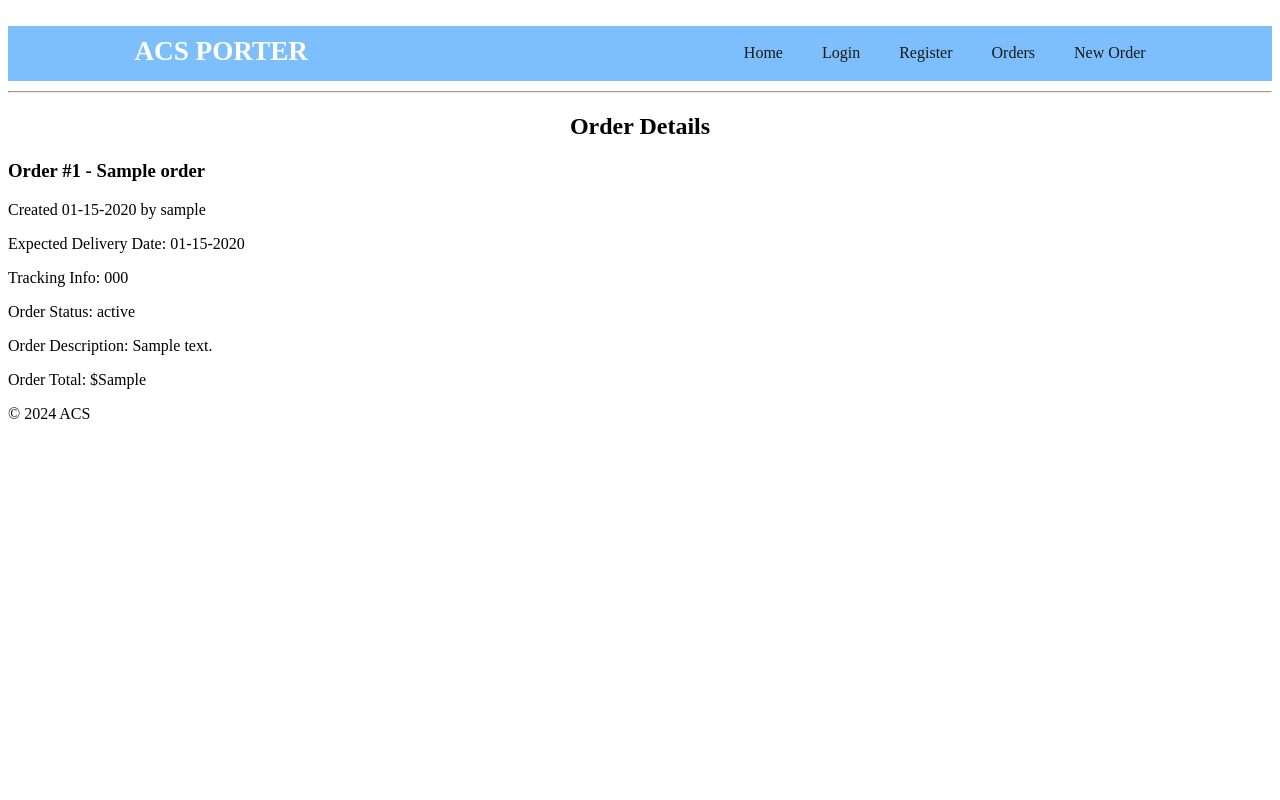
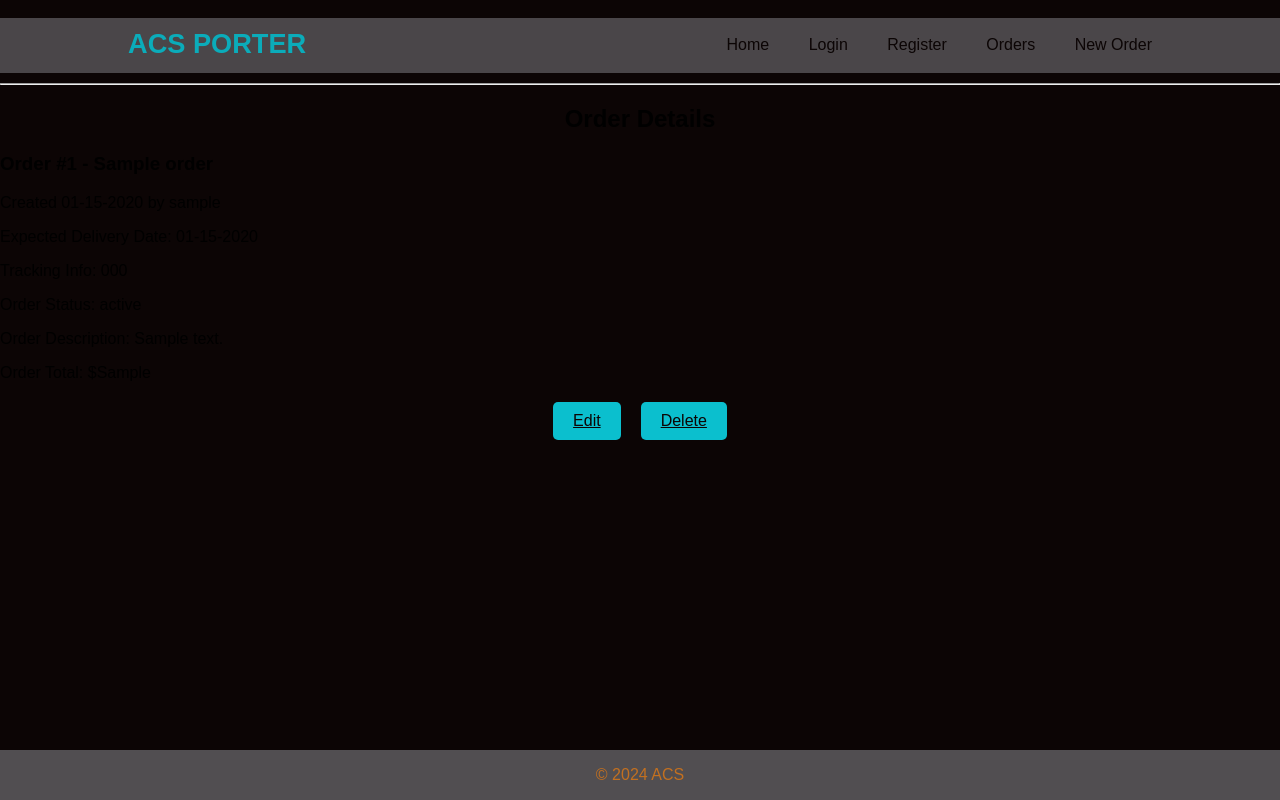
Before and after one commit to thedisquisitive/porter, a Flask app: page /orders/1/ in a window 1280 px wide. Run offline with Flask 3, Linux system fonts and the light colour scheme; a user stored in the database is signed in; tables that the repository leaves empty hold one stand-in row (values such as "Sample post").

Commit message:
Gross CSS

```diff
--- a/app/routes.py
+++ b/app/routes.py
@@ -120,3 +120,15 @@ def edit_order(order_id):
         flash('Order edited!')
         return redirect(url_for('order', order_id=order_id))
     return render_template('edit_order.html', title='Edit Order', form=form, order=order)
+
+@app.route('/orders/<int:order_id>/delete/', methods=['GET', 'POST'])
+@app.route('/delete/<int:order_id>/', methods=['GET', 'POST'])
+@login_required
+def delete_order(order_id):
+    print("New access to delete order")
+    print(current_user)
+    order = Order.query.get(order_id)
+    db.session.delete(order)
+    db.session.commit()
+    flash('Order deleted!')
+    return redirect(url_for('orders'))
--- a/app/static/css/standard.css
+++ b/app/static/css/standard.css
@@ -1,8 +1,17 @@
+/* COLOR PALLETE                */
+/* #115c72 - Midnight Green     */
+/* #c37020 - Orange             */
+/* #0c0505 - Black              */
+/* #0bbfce - Light Blue         */
+/* #514e52 - Gray               */
+
+
+
 .navbar_link {
     display: block;
     padding: 10px;
     text-decoration: none;
-    color: #000;
+    color: #0C0505;
 }
 
 .navbar {
@@ -19,7 +28,7 @@
 }
 
 .navbar li a {
-    color: #000;
+    color: #0C0505;
     text-decoration: none;
 }
 
@@ -35,23 +44,34 @@ h1 {
 header h1.logo {
     margin: 0;
     font-size: 1.7em;
-    color: #fff;
+    color: #0BBFCE;
     text-transform: uppercase;
     float: left;
 }
 
 header h1.logo:hover {
-    color: #fff;
+    color: #C37020;
     text-decoration: none;
 }
 
 header {
-    background-color: #70b9fd;
+    background-color: #514E51;
     padding: 10px 0;
     height: 35px;
     width: 100%;
     opacity: 0.9;
     margin-bottom: 10px;
+    top: 0;
+}
+
+footer {
+    position: fixed;
+    left: 0;
+    bottom: 0;
+    width: 100%;
+    background-color: #514E51;
+    color: #C37020;
+    text-align: center;
 }
 
 table {
@@ -59,17 +79,56 @@ table {
     margin: 0 auto;
     border-collapse: collapse;
     border-radius: 5px;
-    border: 1px solid #000;
+    border: 1px solid #C37020;
 }
 
 th {
-    background-color: #70b9fd;
-    color: #fff;
+    background-color: #514E51;
+    color: #C37020;
     font-weight: bold;
 }
 
 th, td {
     padding: 10px;
     text-align: center;
-    border: 1px solid #000;
+    border: 1px solid #C37020;
 }
+
+.order-actions {
+    display: flex;
+    justify-content: center;
+    margin-top: 20px;
+}
+
+.order-actions a {
+    margin: 0 10px;
+    padding: 10px 20px;
+    border: none;
+    border-radius: 5px;
+    background-color: #0BBFCE;
+    color: #0C0505;
+    cursor: pointer;
+}
+
+.order-actions a:hover {
+    background-color: #115C72;
+}
+
+.order-actions a:active {
+    background-color: #001c70;
+}
+
+.order-actions a:focus {
+    background-color: #001c70;
+}
+
+.order-actions a:visited {
+    background-color: #001c70;
+}
+
+body {
+    font-family: Arial, sans-serif;
+    background-color: #0C0505;
+    margin: 0;
+    padding: 0;
+}
--- a/app/templates/order.html
+++ b/app/templates/order.html
@@ -9,6 +9,9 @@
     <p>Order Status: {{ order.status }}</p>
     <p>Order Description: {{ order.description }}</p>
     <p>Order Total: ${{ order.price }}</p>
-
+    <div class="order-actions">
+        <a href="{{ url_for('edit_order', order_id=order.id) }}">Edit</a>
+        <a href="{{ url_for('delete_order', order_id=order.id) }}">Delete</a>
+    </div>
 
 {% endblock %}
--- a/app/templates/orders.html
+++ b/app/templates/orders.html
@@ -9,8 +9,10 @@
             <th>Order Date</th>
             <th>Expected Delivery</th>
             <th>Order Status</th>
+            <th></th>
         </tr>
         {% for order in orders %}
+
             <tr>
                 <td>{{ order.id }}</td>
                 <td>{{ order.name }}</td>
@@ -25,7 +27,9 @@
                     <td>N/A</td>
                 {% endif %}
                 <td>{{ order.status }}</td>
+                <td><a href="{{ url_for('order', order_id=order.id) }}">Inspect</a></td>
             </tr>
+
         {% endfor %}
     </table>
 {% endblock %}
```
Also changed, not shown: data.sqlite.
